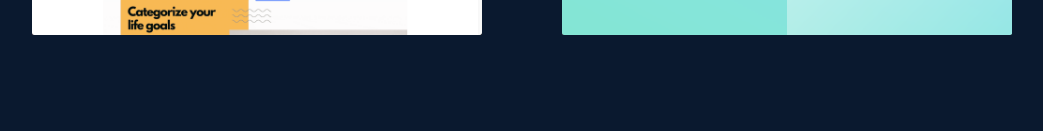
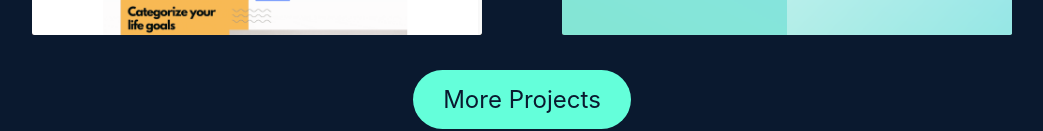
Before and after one commit to kylelainez/Portfolio-react, a React (Create React App) app: page / in a window 1280 px wide. Shown: the part 1666-1797 px from the top of the page, without its empty margins (118-1161 px from the left). Before the commit the page ends 1736 px from the top, so only its background shows below. Built offline with nearby package versions, Linux system fonts and the light colour scheme.

Commit message:
Projects styling

```diff
--- a/src/components/projects/projects.css
+++ b/src/components/projects/projects.css
@@ -12,6 +12,27 @@
     justify-content: space-between;
 }
 
+.more-projects-container{
+    display: flex;
+    flex-direction: column;
+    align-items: center;
+}
+
+.more-projects-container span{
+    padding: 15px 30px;
+    font-size: 1.5rem;
+    background-color: var(--color-2);
+    color: var(--color-1);
+    border-radius: 30px;
+}
+
+.more-projects-container span:hover{
+    cursor: pointer;
+    background-color: var(--color-1);
+    border: 1px solid var(--color-2);
+    color: var(--color-2);
+}
+
 .project-list{
     width: 450px;
     height: 300px;
@@ -20,12 +41,35 @@
     align-items: center;
 }
 
+.project-list:hover img{
+    opacity: 0.6;
+}
+
+.project-list:hover ul{
+    z-index: 1;
+}
+
 .project-list img{
     width: inherit;
     position: absolute;
+    transition: 300ms;
 }
 
 .project-list ul{
     margin: 0 auto;
     padding: 0;
+    list-style-type: none;
+    display: flex;
+    flex-wrap: wrap;
+    align-items: center;
+    justify-content: center;
+    width: 75%;
 }
+.project-list ul li{
+    padding: 6px;
+    margin: 5px;
+    background-color: var(--color-1);
+    color: var(--color-2);
+    border-radius: 5px;
+    transition: 300ms;
+}
--- a/src/components/projects/projects.jsx
+++ b/src/components/projects/projects.jsx
@@ -57,6 +57,12 @@ function projects(){
                 </ul>
             </div>
         </div>
+        <div className="more-projects-container">
+            <span>More Projects</span>
+            <div className="more-projects">
+                test
+            </div>
+        </div>
     </div>
 }
 
```
Also changed, not shown: 1 other file (tests, documents, lock files or other folders).
